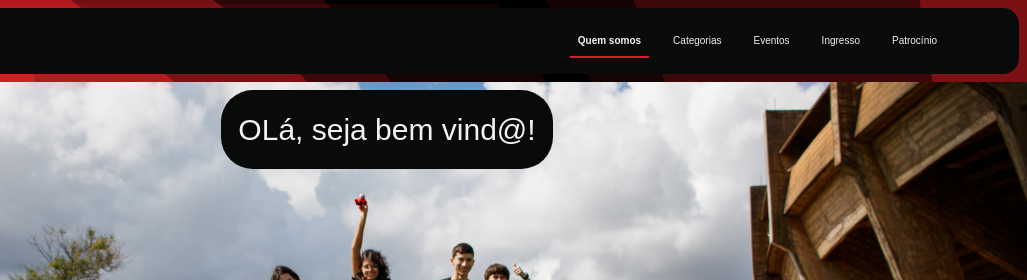
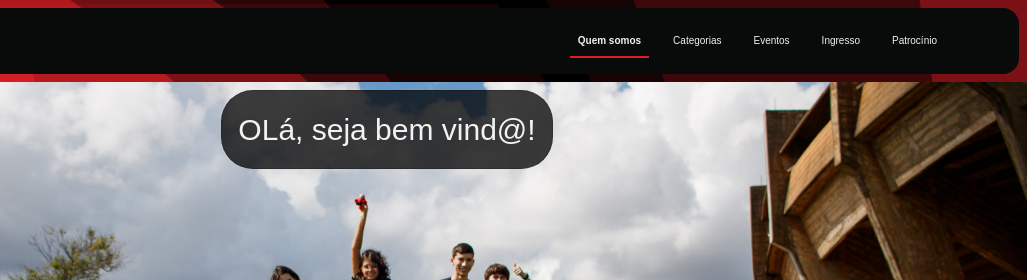
Before and after one commit to Ararabots-UFMS/Ararabots-UFMS.github.io, a plain HTML site: page index.html in a window 1280 px wide. Shown: the top 280 px of the page, 253-1280 px from the left. Drawn offline with nearby package versions, Linux system fonts and the light colour scheme; a web font is replaced by a local one.

Commit message:
Update on index title

```diff
--- a/css/pages/index.css
+++ b/css/pages/index.css
@@ -44,7 +44,7 @@ body {
 
 /* Intro */
 .index-intro .card {
-    background-color: var(--arara-color-black);
+    background-color: var(--arara-background-color-transparent);
     color: var(--arara-color-white);
     font-family: var(--arara-font-family);
     font-size: var(--arara-font-size-big);
```
